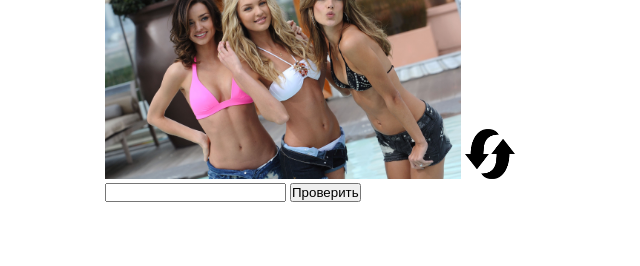
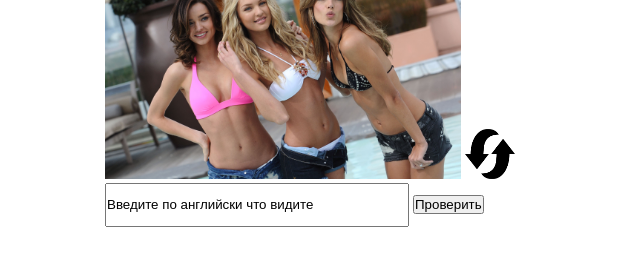
Before and after one commit to KotelnikovRoman/random_english_words, a plain HTML site: page index.html in a window 1280 px wide. Shown: the part 76-342 px from the top of the page, without its empty margins (85-725 px from the left). Drawn offline with Linux system fonts and the light colour scheme.

Commit message:
update function random_img() add check_word()

```diff
--- a/index.html
+++ b/index.html
@@ -28,10 +28,11 @@
         <div class="container">
             <article class="article">
                 <img src="" alt="" class="article__img">
-                <img src="img/update.png" alt="update" title="update" class="article__update">
+                <img src="img/update.png" alt="update" title="update" class="article__update"
+                    onclick="random__img(words)">
                 <br>
                 <input type="text" class="article__input">
-                <button class="article__btn">Проверить</button>
+                <button class="article__btn" onclick="check_word()">Проверить</button>
                 <p class="article__phrase"></p>
             </article>
             <!-- /.article -->
--- a/js/script.js
+++ b/js/script.js
@@ -1,5 +1,8 @@
 var img = document.querySelector(".article__img");
 var btn = document.querySelector(".article__btn");
+var input = document.querySelector(".article__input");
+var index_catalog = 0;
+var index_word = 0;
 
 var people = {
     imgs: [
@@ -13,6 +16,18 @@ var people = {
         "img/people/kids.jpg",
         "img/people/baby.jpg",
         "img/people/grandmother.jpg"
+    ],
+    words: [
+        "man",
+        "men",
+        "woman",
+        "women",
+        "girl",
+        "girls",
+        "kid",
+        "kids",
+        "baby",
+        "grandmother"
     ]
 };
 
@@ -20,8 +35,14 @@ var words = [people];
 
 function random__img(arr) {
     arr_random = Math.floor(Math.random() * arr.length);
+    index_catalog = arr_random;
     img_random = Math.floor(Math.random() * arr[arr_random].imgs.length);
-    return arr[arr_random].imgs[img_random];
+    index_word = img_random;
+    input.value = "Введите по английски что видите";
+    return img.src = arr[arr_random].imgs[img_random];
 }
+random__img(words);
 
-img.src = random__img(words);
+function check_word() {
+    console.log(input.value == words[index_catalog].words[index_word] ? true : false);
+}
--- a/sass/style.sass
+++ b/sass/style.sass
@@ -12,3 +12,7 @@
     &__update
         width: 50px
         height: 50px
+    &__input
+        width: 300px
+        height: 40px
+        line-height: 40px
```
Also changed, not shown: css/style.css, img/none.png (added), img/yes.png (added), 2 other files.
